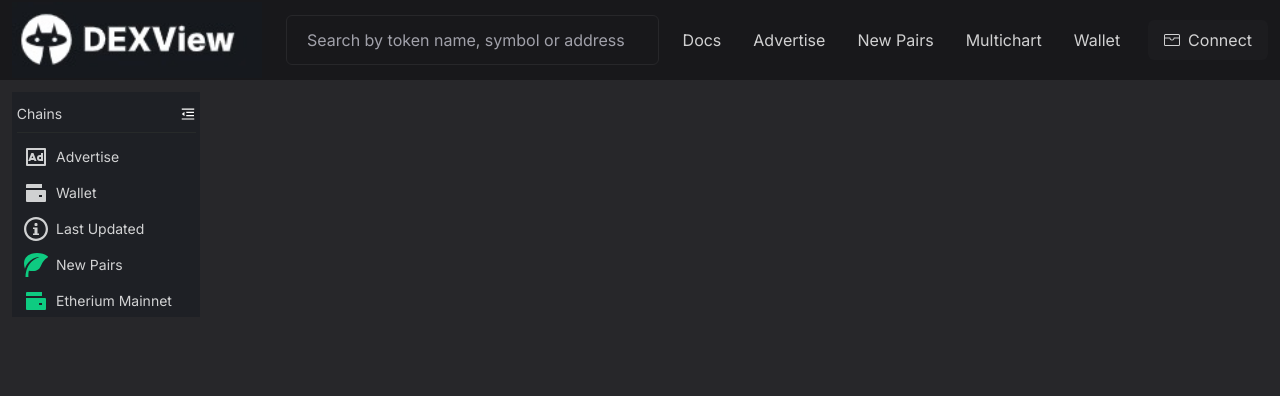
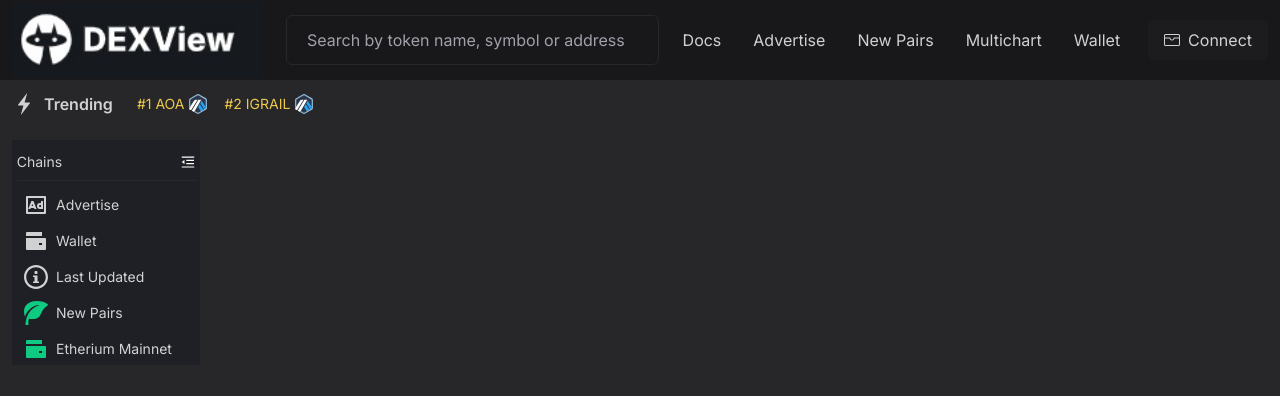
Before and after one commit to billyjacksone/dexview, a Next.js app: page / in a window 1280 px wide. Shown: the top 396 px of the page. Built offline with nearby package versions, Linux system fonts and the light colour scheme.

Commit message:
Trending bar

```diff
--- a/app/layout.tsx
+++ b/app/layout.tsx
@@ -1,8 +1,8 @@
 import type { Metadata } from 'next'
 import { Inter } from 'next/font/google'
 import './globals.css'
-import SearchInput from '@/components/searchbar'
-import Navigationheader from '@/components/Navigationheader'
+import Navigation from '@/components/Navigation'
+import { AppContextProvider } from '@/lib/contexts'
 
 const inter = Inter({ subsets: ['latin'] })
 
@@ -19,10 +19,10 @@ export default function RootLayout({
   return (
     <html lang="en">
       <body className={inter.className}>
-       <div> <Navigationheader /> </div>
-
-        <div className='flex w-full'>{children}</div>
-
+       <AppContextProvider>
+         <div> <Navigation /> </div>
+         <div className='flex w-full'>{children}</div>
+       </AppContextProvider>
       </body>
     </html>
   )
--- a/components/Navigation.tsx
+++ b/components/Navigation.tsx
@@ -1,9 +1,22 @@
-import React from 'react'
+"use client";
+import React, { useEffect } from 'react'
 import Navigationheader from './Navigationheader';
+import Image from 'next/image';
+import Trending from './Trending';
+import { useAppContext } from '@/lib/contexts';
+
+const sampleTrendingElements = [
+  {rank: 1, name: 'AOA', Icon: () => <Image src="/aoa.svg" width={20} height={20} alt="aoa"/>},
+  {rank: 2, name: 'IGRAIL', Icon: () => <Image src="/aoa.svg" width={20} height={20} alt="aoa"/>},
+]
 
 const Navigation = () => {
+  const {setTrendingElements} = useAppContext();
+  useEffect(() => {
+    setTrendingElements(sampleTrendingElements);
+  }, []);
   return (
-    <> <Navigationheader/> </>
+    <> <Navigationheader/> <Trending /> </>
   )
 }
 
--- /dev/null
+++ b/components/Trending.tsx
@@ -0,0 +1,26 @@
+import React from 'react'
+import LightningIcon from '../public/lightning.svg'
+import { TrendingElement } from '../lib/types.common'
+import { useAppContext } from '@/lib/contexts'
+
+const Trending = () => {
+    const {trendingElements} = useAppContext()
+    return (
+        <div className='flex gap-6 p-3'>
+            <div className='flex gap-2 items-center'>
+                <LightningIcon className='w-6 h-6' color="#d0d1d2"/>
+             <p className='text-[#d0d1d2] text-base font-semibold'>Trending</p>
+         </div>
+         <div className='flex gap-4 items-center'>
+                {trendingElements.map((item : TrendingElement, index : number) => (
+                    <div className='flex items-center gap-1' key={index}>
+                     <p className='text-sm text-[#ecc94b] '>#{item.rank} {item.name}</p>
+                     <item.Icon />
+                    </div>
+                ))}
+            </div>
+        </div>
+    )
+}
+
+export default Trending
--- /dev/null
+++ b/lib/contexts.tsx
@@ -0,0 +1,28 @@
+"use client";
+import { ReactNode, createContext, useContext, useState } from "react";
+import { TrendingElement } from "./types.common";
+
+type ContextType = {
+    trendingElements: TrendingElement[];
+    setTrendingElements: (trendingElements: TrendingElement[]) => void;
+};
+
+const ContextDefaultValues: ContextType = {
+    trendingElements: [],
+    setTrendingElements: () => {},
+};
+
+type Props = {
+    children: ReactNode;
+};
+
+const AppContext = createContext<ContextType>(ContextDefaultValues);
+
+export function useAppContext() {
+    return useContext(AppContext);
+}
+
+export function AppContextProvider({ children }: Props) {
+    const [trendingElements, setTrendingElements] = useState<TrendingElement[]>([]);
+    return <AppContext.Provider value={{trendingElements, setTrendingElements}}>{children}</AppContext.Provider>;
+}
--- /dev/null
+++ b/lib/types.common.ts
@@ -0,0 +1,5 @@
+export interface TrendingElement {
+    rank: number;
+    name: string;
+    Icon: React.FC<React.SVGProps<SVGSVGElement>>;
+}
```
Also changed, not shown: public/aoa.svg (added), public/lightning.svg (added).
